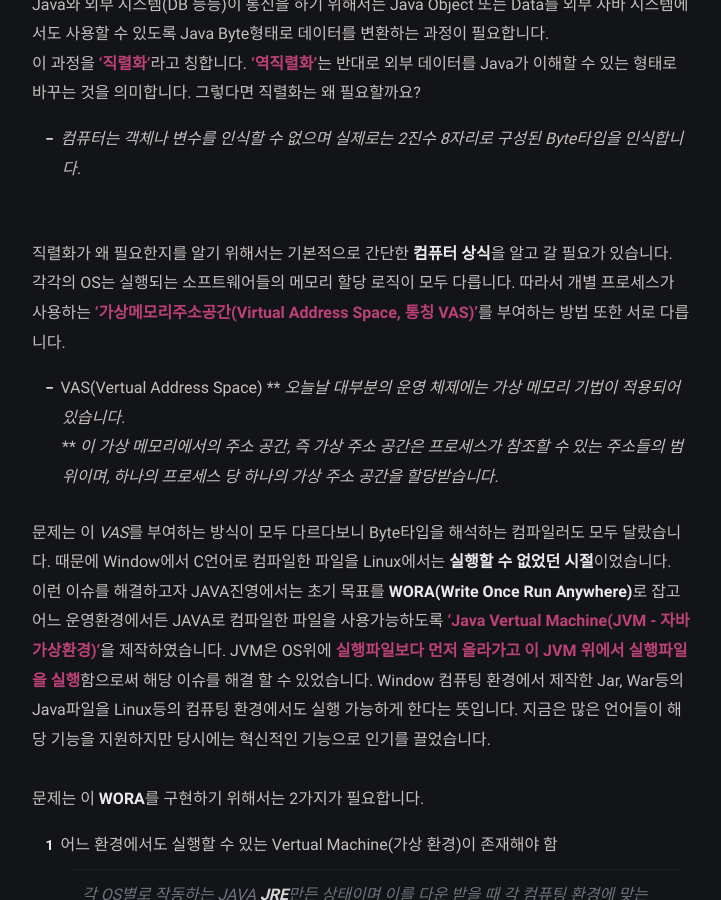
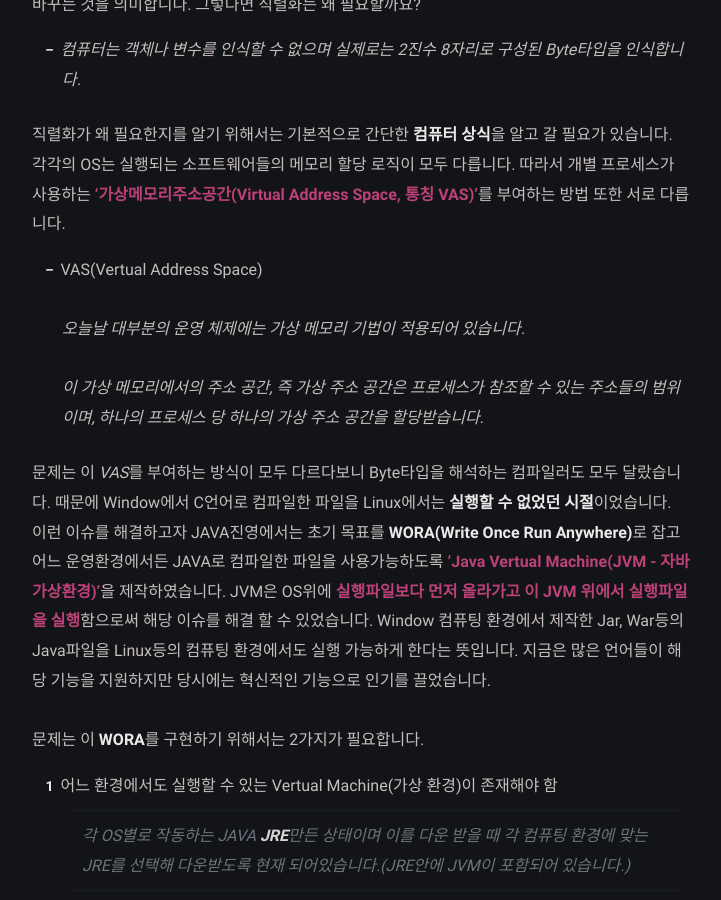
Before and after one commit to LeeJams/LeeJams.github.io, a Jekyll site: the page built from _posts/DongUk/2021-11-29-Serializable.md, in a window 1280 px wide and 900 px high, scrolled down 1397 px. Shown: the whole window, without its empty margins (278-999 px from the left). Built offline with Jekyll 4.4.1, drawn with Linux system fonts in a browser that asks for light colours; comment, search, counter and statistics services are not loaded.

Commit message:
띄어쓰기 조정

````diff
--- a/_posts/DongUk/2021-11-29-Serializable.md
+++ b/_posts/DongUk/2021-11-29-Serializable.md
@@ -4,7 +4,6 @@ title: "Serialization"
 tags: [Java, Serialization, 직렬화]
 author: "DongUk"
 ---
-
 
 ## Intro
 안녕하세요 Jams & Donguk의 **Donguk**입니다
@@ -24,7 +23,7 @@ author: "DongUk"
 >자바 진영에서 사용하는 언어(Byte Type)로된 파일을 JVM 메모리 위 데이터로 올려 파일을 실행가능한 상태로 만드는 것
 
 이해 못하셔도 됩니다. 그럼 글 시작하겠습니다.
-<br/><br/><br/><br/>
+<br/>
 
 ## 직렬화를 알기 전 배경지식
 ### 직렬화란?
@@ -34,7 +33,7 @@ Java와 외부 시스템(DB 등등)이 통신을 하기 위해서는 Java Object
 **<strong style="color: #bb4177;">'역직렬화'</strong>**는 반대로 외부 데이터를 Java가 이해할 수 있는 형태로 바꾸는 것을 의미합니다.
 그렇다면 직렬화는 왜 필요할까요?
 <br/>
-* *컴퓨터는 객체나 변수를 인식할 수 없으며 실제로는 2진수 8자리로 구성된 Byte타입을 인식합니다.*<br/><br/>
+* *컴퓨터는 객체나 변수를 인식할 수 없으며 실제로는 2진수 8자리로 구성된 Byte타입을 인식합니다.*<br/>
 
 직렬화가 왜 필요한지를 알기 위해서는 기본적으로 간단한 **컴퓨터 상식**을 알고 갈 필요가 있습니다.
 <br/>
@@ -42,9 +41,10 @@ Java와 외부 시스템(DB 등등)이 통신을 하기 위해서는 Java Object
 따라서 개별 프로세스가 사용하는 **<strong style="color: #bb4177;">'가상메모리주소공간(Virtual Address Space, 통칭 VAS)'</strong>**를 부여하는 방법 또한 서로 다릅니다.
 
 * VAS(Vertual Address Space)
-** *오늘날 대부분의 운영 체제에는 가상 메모리 기법이 적용되어 있습니다.*
-<br/>
-** *이 가상 메모리에서의 주소 공간, 즉 가상 주소 공간은 프로세스가 참조할 수 있는 주소들의 범위이며, 하나의 프로세스 당 하나의 가상 주소 공간을 할당받습니다.*
+<br/><br/>
+*오늘날 대부분의 운영 체제에는 가상 메모리 기법이 적용되어 있습니다.*
+<br/><br/>
+*이 가상 메모리에서의 주소 공간, 즉 가상 주소 공간은 프로세스가 참조할 수 있는 주소들의 범위이며, 하나의 프로세스 당 하나의 가상 주소 공간을 할당받습니다.*
 
 문제는 이 *VAS*를 부여하는 방식이 모두 다르다보니 Byte타입을 해석하는 컴파일러도 모두 달랐습니다.
 때문에 Window에서 C언어로 컴파일한 파일을 Linux에서는 **실행할 수 없었던 시절**이었습니다.
@@ -64,13 +64,12 @@ JVM 내 Heap, Stack등의 메모리에 적재된 Primitive Type, Reference Type
 > 2. 역직렬화<br/>
 위에서 생성된 파일을 실행하고자 하는 환경에서 실행하면 JVM이 역직렬화를 통해 해당 파일 내 데이터들을 JVM 메모리위에 올려 데이터 활용
 
-<br/><br/>
 여기서 알 수 있듯이 원래는 Serialization이 DTO나 VO 때문에 등장했던 것이 아닙니다. 원래 JVM은 직렬화를 진행하고 있었습니다.
 <br/>
 다만 Network 통신을 할 때에도 객체를 그대로 전달할 수 없다보니 데이터 변환이 필요하여 Serializable을 DTO나 VO, DOMAIN등에 사용한 것 뿐입니다.
 <br/>
 그럼 왜 우리는 굳이 java.io.serializable을 직접 상속받아 serialVersionUID를 정의할까요?
-<br/><br/><br/><br/>
+<br/>
 
 ## JAVA의 Serialization(직렬화) 구현 시 주의사항
 ### Serializable을 상속받아 serialVersionUID를 선언하는 이유
@@ -112,7 +111,7 @@ B서버에서는 위 **serialVersionUID**를 확인하고 UID에 맞는 객체
 3. **만약 직렬화할 때 사용한 serialVersionUID의 값과 역직렬화 하기 위해 사용했던 serialVersionUID값이 다르다면 InvalidClassException이 발생할 수 있습니다.**
 4. **이런 문제를 해결하기 위해 클래스 생성 시 Serializable를 상속받고 해당 클래스에 고유한 SerialVerionUID를 심습니다.**
 5. **해당 객체를 수신하는 쪽에서 송신한 쪽과 SerialVerionUID로 맵핑되는 객체를 찾습니다. 이후 역직렬화해줍니다.**
-<br/><br/><br/><br/>
+<br/><br/>
 
 ## 그럼 데이터 통신 시 serializable은 반드시 상속받아야 하는가?
 결론적으로 이야기하자면 어디서 사용하느냐에 따라 다르겠지만 웹개발을 하는 입장에서는 **<strong style="color: #bb4177;">권장하고 싶지 않습니다.</strong>**
@@ -128,8 +127,6 @@ B서버에서는 위 **serialVersionUID**를 확인하고 UID에 맞는 객체
 7. 직렬화된 데이터는 타입 정보등의 클래스 **메타정보를 포함하기 때문에 JSON 포맷에 비해 약 2~10배 더 사이즈가 큼**
 > 특히 직렬화된 데이터를 메모리 서버(Redis, Memcached)에 저장하는 환경에서 트래픽에 따라 네트워크 비용과 캐시 서버 비용이 급증할 수 있으므로, JSON 포맷으로의 변경을 고려해야 한다.
 
-<br/><br/><br/><br/>
-
 ## Tip
 1. 실제 파일을 생성하는 **'ObjectOutputStream'**은 대표적인 **'직렬화'**객체이며 반대로 **'ObjectInputStream'**은 **'역직렬화'**객체이다.
 2. DB, Network 통신 시 사용되는 DTO, VO, Domain의 serializable Interface는 '**java.io**.serializable'로 마찬가지로 io에 속한 객체이다.
@@ -141,7 +138,7 @@ public class Member implements Serializable {
 }
 ```
 4. 직렬화는 JSON이나 CSV등으로도 가능하다.
-<br/><br/><br/><br/>
+<br/><br/>
 
 ## 마무리
 DTO나 VO 사용 시 반드시 사용해야하는 줄 알았던 serializable은 사실 json으로 통신하고 있던 우리 서비스에는 불필요한 코드였습니다.<br/>
````
